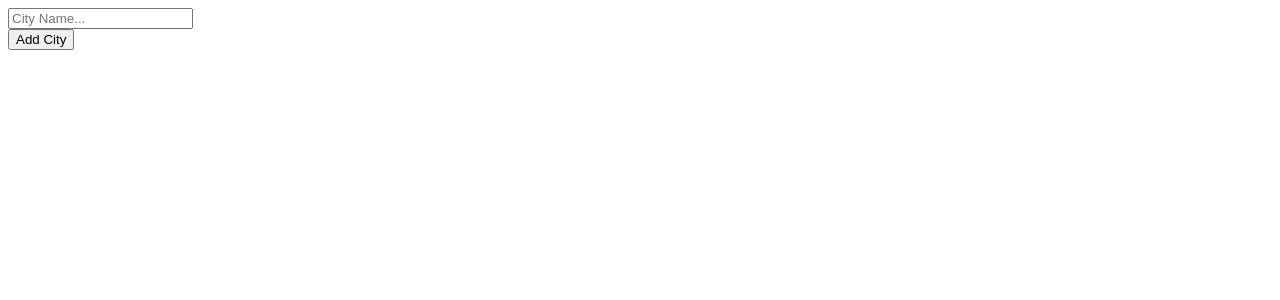
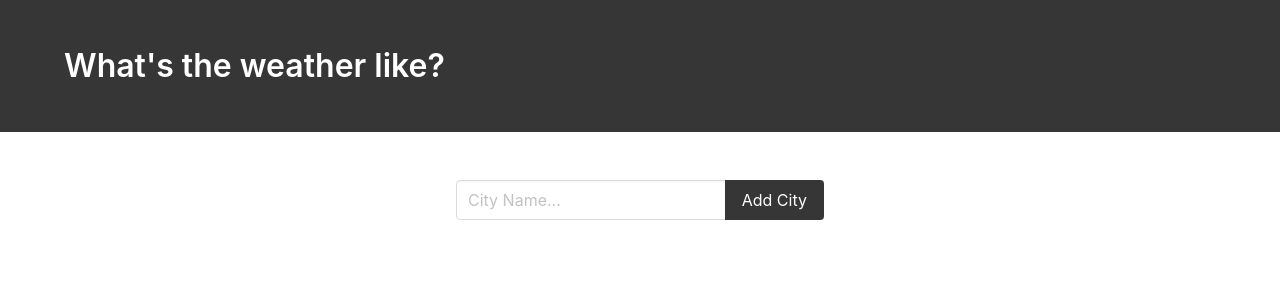
Before and after one commit to jmroczkowski99/django-weatherapp, a Django app: page / in a window 1280 px wide. Shown: the top 300 px of the page. Run offline with Django 5.2, Linux system fonts and the light colour scheme; data that the repository does not hold is empty; some libraries are stand-ins or nearby versions.

Commit message:
feat: update index.html

```diff
--- a/weather/weather/templates/index.html
+++ b/weather/weather/templates/index.html
@@ -2,9 +2,25 @@
 <html lang="en">
 <head>
     <meta charset="UTF-8">
-    <title>Title</title>
+    <meta name="viewport" content="width=device-width, initial-scale=1.0">
+    <meta http-equiv="X-UA-Compatible" content="ie=edge">
+    <title>What's the weather like?</title>
+    <link rel="stylesheet" href="https://cdnjs.cloudflare.com/ajax/libs/bulma/0.6.2/css/bulma.css" />
 </head>
 <body>
+    <section class="hero is-dark">
+        <div class="hero-body">
+            <div class="container">
+                <h1 class="title">
+                    What's the weather like?
+                </h1>
+            </div>
+        </div>
+    </section>
+    <section class="section">
+        <div class="container">
+            <div class="columns">
+                <div class="column is-offset-4 is-4">
                     <form method="POST">
                         {% csrf_token %}
                         <div class="field has-addons">
@@ -12,24 +28,50 @@
                                 {{ form.name }}
                             </div>
                             <div class="control">
-            <button class="button is-info">
+                                <button class="button is-dark">
                                     Add City
                                 </button>
                             </div>
                         </div>
                     </form>
-{% if error_message %}<p><strong>{{ error_message }}</strong></p>{% endif %}
-<div>{% for weather in weather_data %}</div>
-<div>
-    City: {{weather.city_name}}
-    <a href="{% url 'delete_city' city_name=weather.city_name %}">DELETE</a>
+                    <div>{% if error_message %}<p><strong>{{ error_message }}</strong></p>{% endif %}</div>
                 </div>
-<div>Temperature: {{weather.temperature}}°C</div>
-<div>Sensed Temperature: {{weather.sensed_temperature}}°C</div>
-<div>Humidity: {{weather.humidity}}%</div>
-<div><img src="http://openweathermap.org/img/w/{{ weather.icon }}.png" alt="Image"></div>
-<div>{{weather.description}}</div>
-<div>-----------------------------------</div>
+            </div>
+        </div>
+    </section>
+    <section class="section">
+        <div class="container">
+            <div class="columns">
+                <div class="column is-offset-4 is-4">
+                    {% for weather in weather_data %}
+                    <div class="box">
+                        <article class="media">
+                            <div class="media-left">
+                                <figure class="image is-50x50">
+                                    <img src="http://openweathermap.org/img/w/{{ weather.icon }}.png" alt="Image">
+                                </figure>
+                            </div>
+                            <div class="media-content">
+                                <div class="content">
+                                    <p>
+                                        <span class="title">{{ weather.city_name }}</span>
+                                        <br>
+                                        <span class="subtitle">Temperature: {{ weather.temperature }}°C</span>
+                                        <br>
+                                        <span class="subtitle">Sensed Temperature: {{ weather.sensed_temperature }}°C</span>
+                                        <br>
+                                        <span class="subtitle">Humidity: {{ weather.humidity }}%</span>
+                                        <br> {{ weather.description }}
+                                        <br> <a href="{% url 'delete_city' city_name=weather.city_name %}">DELETE</a>
+                                    </p>
+                                </div>
+                            </div>
+                        </article>
+                    </div>
                     {% endfor %}
+                </div>
+            </div>
+        </div>
+    </section>
 </body>
 </html>
```
Lines whose indentation alone changed are shown as unchanged.
